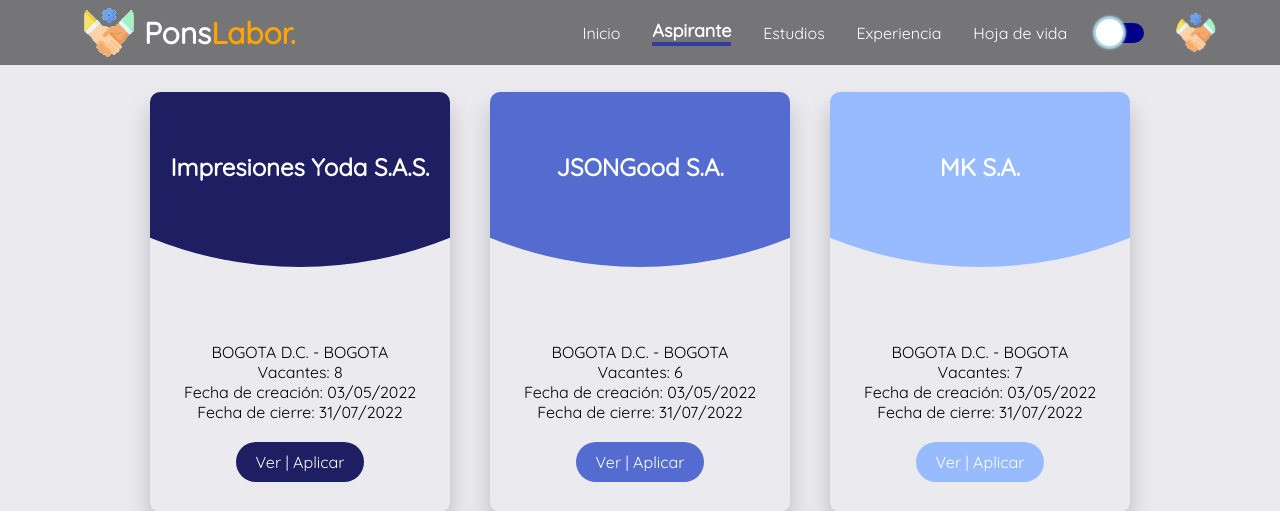
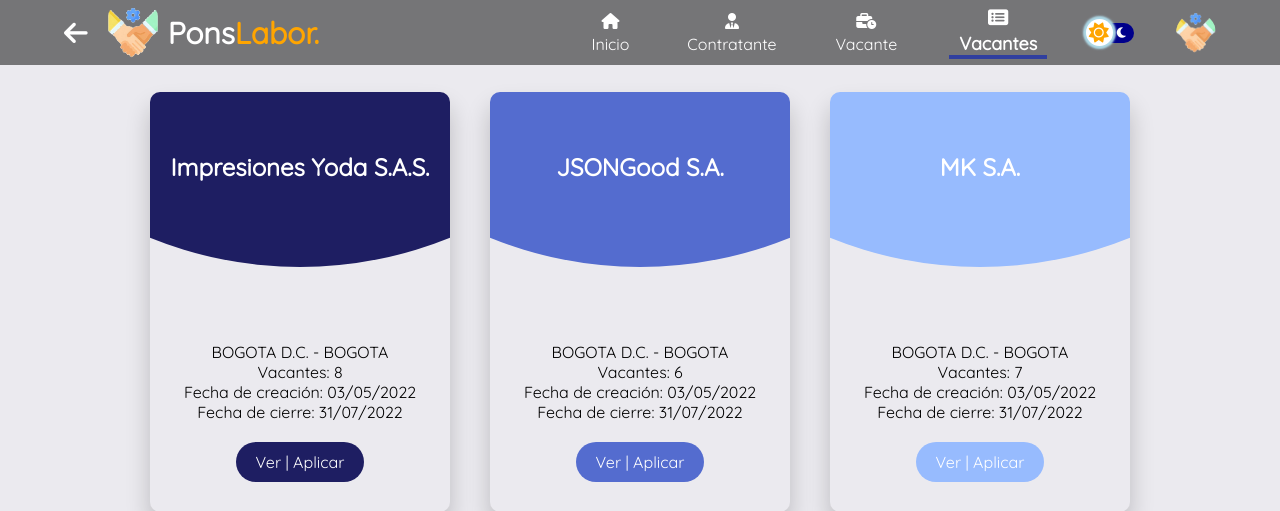
Before and after one commit to eideard-hm/PonteLab, a PHP site: page /PonsLabor/index.php?url=Vacantes in a window 1280 px wide. Shown: the top 511 px of the page. Run offline with PHP 8.4, Linux system fonts and the light colour scheme; some libraries are stand-ins or nearby versions.

Commit message:
REALIZE LA IMPLEMENTACION DE EL NAVBAR EN LO CORRESPONDIENTE A CONTRATANTE

```diff
--- a/Views/Vacante/Vacante.php
+++ b/Views/Vacante/Vacante.php
@@ -32,6 +32,7 @@
         <a href="Menu"><i class="fas fa-home"></i>Inicio</a>
         <a href="Contratante"><i class="fas fa-user-tie"></i>Contratante</a>
         <a href="#" class="active"><i class="fas fa-business-time"></i>Vacante</a>
+        <a href="Vacantes"><i class="fas fa-list-alt"></i>Vacantes</a>
         <button class="switch" id="switch">
           <i class="fas fa-sun sol"></i>
           <i class="fas fa-moon luna"></i>
@@ -58,6 +59,7 @@
         <li><a href="Menu">Inicio</a></li>
         <li><a href="#">Contratante</a></li>
         <li><a href="Vacante">Vacante</a></li>
+        <li><a href="Vacantes">Vacantes</a></li>
       </ul>
     </div>
   </header>
--- a/Views/Vacantes/Vacantes.php
+++ b/Views/Vacantes/Vacantes.php
@@ -22,20 +22,16 @@
         </a>
         <i class="fas fa-bars" id="icono-reponsive"></i>
         <span href="#" class="logo-nombre">
-            <img
-              src="<?= URL; ?>Assets/img/Logo_ponslabor.png"
-              alt="PonsLabor"
-              class="logo-empresa"
-            />
+          <img src="<?= URL; ?>Assets/img/Logo_ponslabor.png" alt="PonsLabor" class="logo-empresa" />
           <h2>Pons<span>Labor.</span></h2>
         </span>
       </span>
-        <nav class="nav">
-          <a href="Menu">Inicio</a>
-          <a href="Aspirante" class="active">Aspirante</a>
-          <a href="Estudios">Estudios</a>
-          <a href="Experiencia">Experiencia</a>
-          <a href="HojaVida">Hoja de vida</a>
+      <nav class="nav nav_menu">
+        <a href="Menu"><i class="fas fa-home"></i>Inicio</a>
+        <a href="Contratante"><i class="fas fa-user-tie"></i>Contratante</a>
+        <a href="Vacante" ><i class="fas fa-business-time"></i>Vacante</a>
+        <a href="#" class="active"><i class="fas fa-list-alt"></i>Vacantes</a>
+
         <button class="switch" id="switch">
           <i class="fas fa-sun sol"></i>
           <i class="fas fa-moon luna"></i>
@@ -49,22 +45,20 @@
     <div class="info-persona">
       <h3>Edier Heraldo<br /><span>Desarrollador de software web.</span></h3>
       <ul>
-          <li><i class="fas fa-user-circle"></i><a href="#">Perfil</a></li>
-          <li><i class="fas fa-user-edit"></i><a href="#">Editar perfil</a></li>
+        <li><i class="fas fa-user-edit"></i><a href="Perfil_Contratante">Editar perfil</a></li>
+        <li><i class="fas fa-user-circle"></i><a href="Perfil_Contratante">Cambiar foto</a></li>
+        <li><i class="fas fa-key"></i><a href="Recuperar_Password">Cambiar contraseña</a></li>
         <li>
-            <i class="fas fa-sign-in-alt"></i><a href="#">Cerrar sesión</a>
+          <i class="fas fa-sign-in-alt"></i><a href="Login">Cerrar sesión</a>
         </li>
       </ul>
     </div>
     <div class="contenedor-responsive">
       <ul class="contenedor-responsive-lista">
         <li><a href="Menu">Inicio</a></li>
-          <li><a href="Contratante">Contratante</a></li>
+        <li><a href="#">Contratante</a></li>
         <li><a href="Vacante">Vacante</a></li>
-          <li><a href="Aspirante">Aspirante</a></li>
-          <li><a href="HojaVida">Hoja de Vida</a></li>
-          <li><a href="Estudios">Estudios</a></li>
-          <li><a href="Experiencia">Experiencia</a></li>
+        <li><a href="Vacantes">Vacantes</a></li>
       </ul>
     </div>
   </header>
@@ -195,5 +189,8 @@
         </form>
       <!--</div>-->
     </div>
+    <?php
+      require_once('./Views/Components/ScriptsJs.php');
+    ?>
   </body>
 </html>
```
Also changed, not shown: Views/Contratante/Contratante.php (+2 -6 lines). Lines whose indentation alone changed are shown as unchanged.
